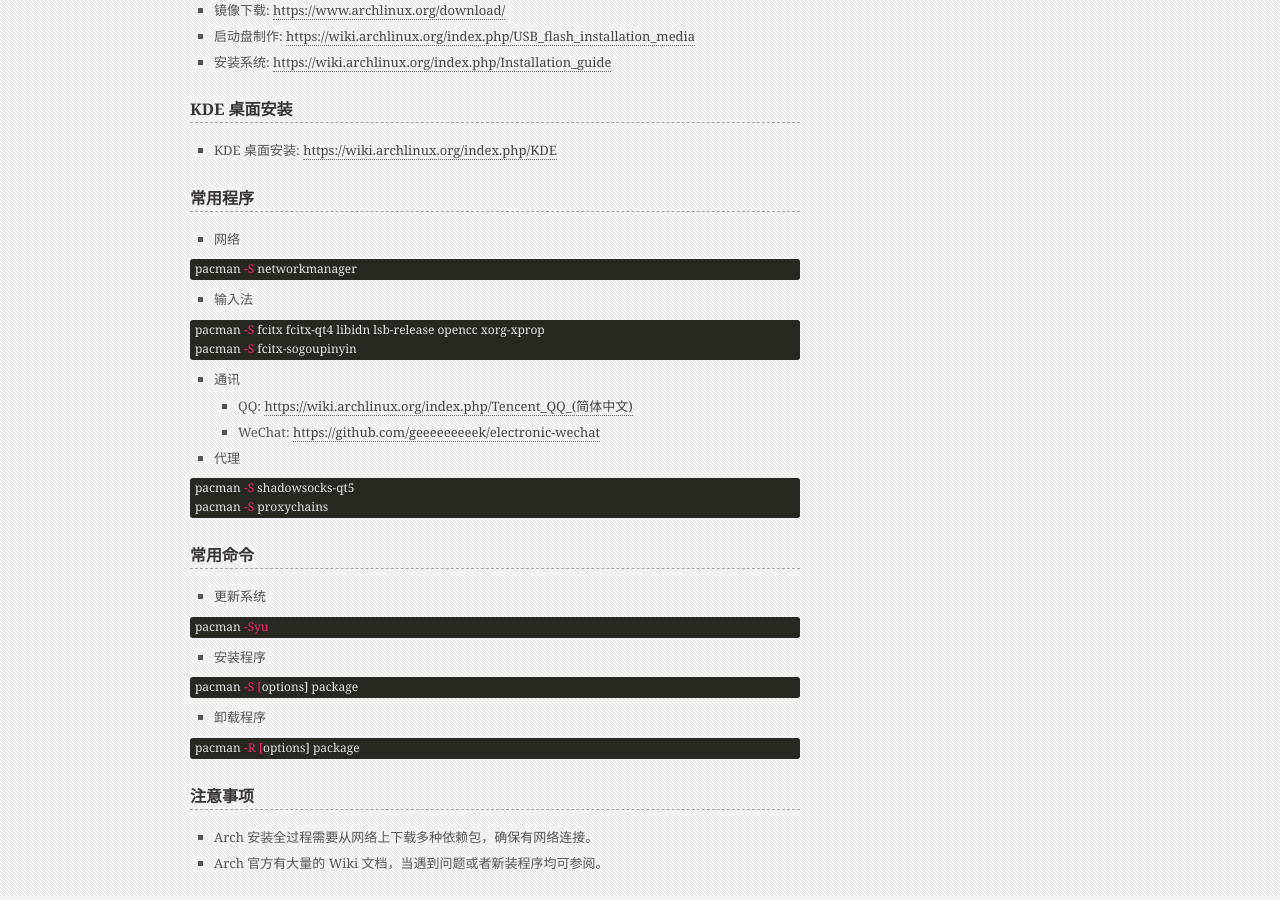
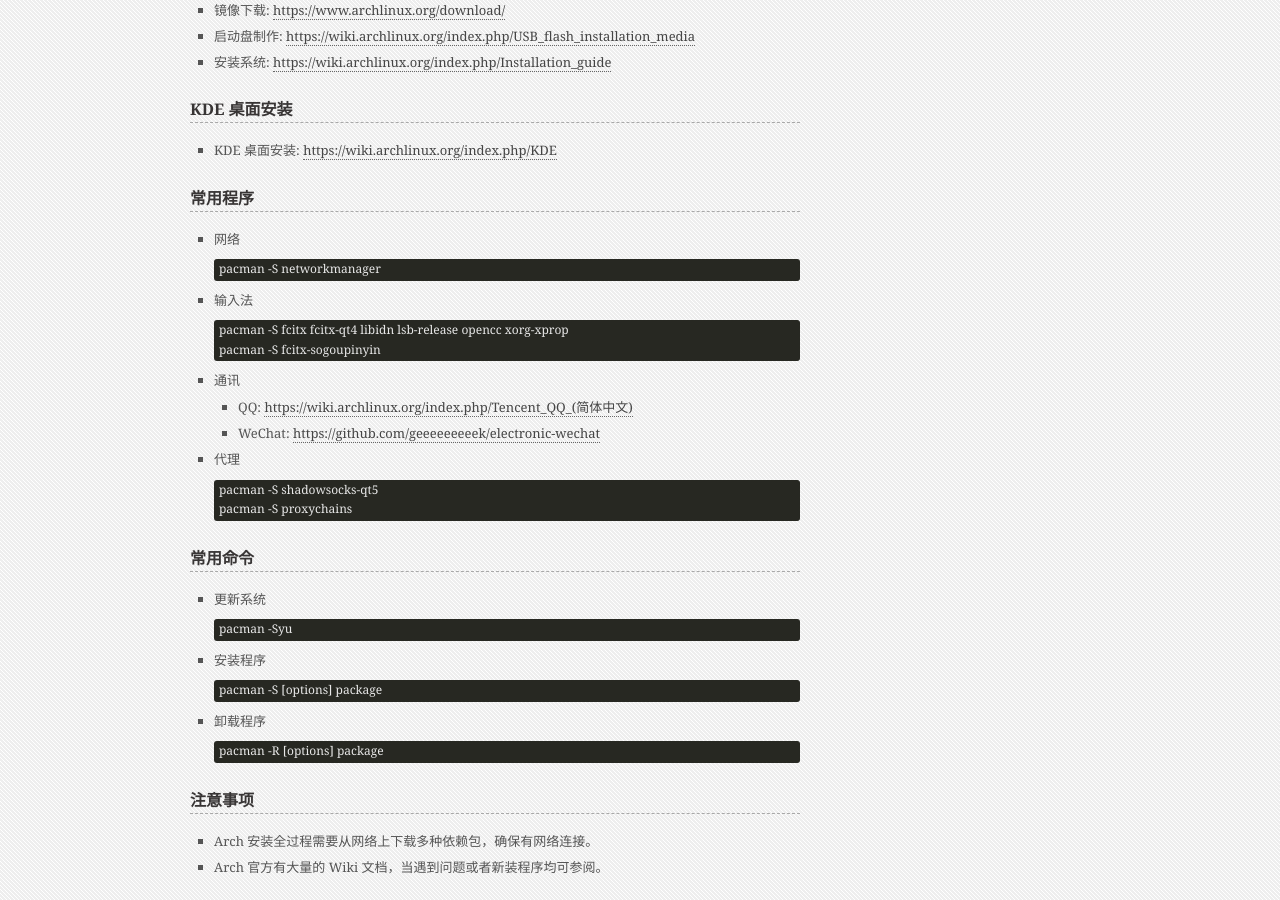
Before and after one commit to benheart/benheart.github.io, a Jekyll site: the page built from _posts/2017-02-27-archlinux-install-guide.md, in a window 1280 px wide and 900 px high, scrolled down 839 px. Built offline with Jekyll 4.4.1, drawn with Linux system fonts in a browser that asks for light colours.

Commit message:
Modify code block in some posts.

````diff
--- a/_posts/2017-02-27-archlinux-install-guide.md
+++ b/_posts/2017-02-27-archlinux-install-guide.md
@@ -27,39 +27,39 @@ key: Linux, Arch Linux
 
 ### 常用程序
 - 网络
-{% highlight shell %}
+```
 pacman -S networkmanager
-{% endhighlight %}
+```
 
 - 输入法
-{% highlight shell %}
+```
 pacman -S fcitx fcitx-qt4 libidn lsb-release opencc xorg-xprop
 pacman -S fcitx-sogoupinyin
-{% endhighlight %}
+```
 
 - 通讯
   - QQ: [https://wiki.archlinux.org/index.php/Tencent_QQ_(简体中文)](https://wiki.archlinux.org/index.php/Tencent_QQ_(简体中文)){:target="_blank"}
   - WeChat: [https://github.com/geeeeeeeeek/electronic-wechat](https://github.com/geeeeeeeeek/electronic-wechat){:target="_blank"}
 
 - 代理
-{% highlight shell %}
+```
 pacman -S shadowsocks-qt5
 pacman -S proxychains
-{% endhighlight %}
+```
 
 ### 常用命令
 - 更新系统
-{% highlight shell %}
+```
 pacman -Syu
-{% endhighlight %}
+```
 - 安装程序
-{% highlight shell %}
+```
 pacman -S [options] package
-{% endhighlight %}
+```
 - 卸载程序
-{% highlight shell %}
+```
 pacman -R [options] package
-{% endhighlight %}
+```
 
 ### 注意事项
 - Arch 安装全过程需要从网络上下载多种依赖包，确保有网络连接。
````
Also changed, not shown: _posts/2015-08-21-wifi-attack-guide.md (+2 -2 lines), _posts/2017-02-03-phabricator-install-and-config.md (+8 -8 lines).
